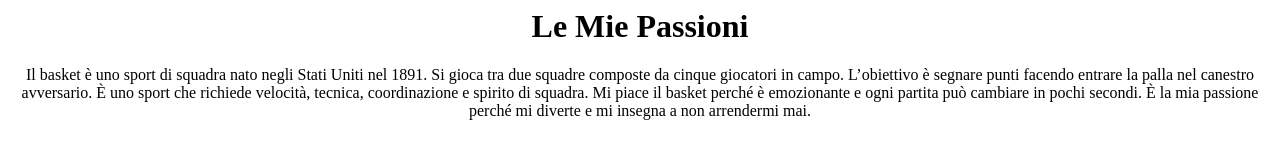
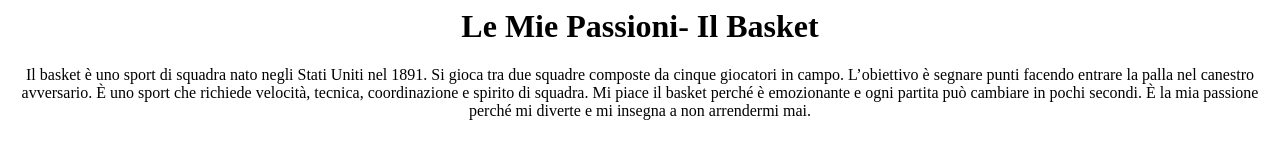
Before and after one commit to Gabrix25/sito-per-scuola, a plain HTML site: page index.html in a window 1280 px wide. Drawn offline with Linux system fonts and the light colour scheme.

Commit message:
Update title and heading for basketball passion

```diff
--- a/index.html
+++ b/index.html
@@ -1,9 +1,9 @@
 <html>
   <head>
-    <title>Le mie Passioni</title>
+    <title>Basket-la mia passione</title>
     <div>
       <DIV ALIGN=CENTER
-      <I> <h1>Le Mie Passioni</h1> </I>
+      <I> <h1>Le Mie Passioni- Il Basket</h1> </I>
         <BODY>Il basket è uno sport di squadra nato negli Stati Uniti nel 1891.
 Si gioca tra due squadre composte da cinque giocatori in campo.
 L’obiettivo è segnare punti facendo entrare la palla nel canestro avversario.
```
